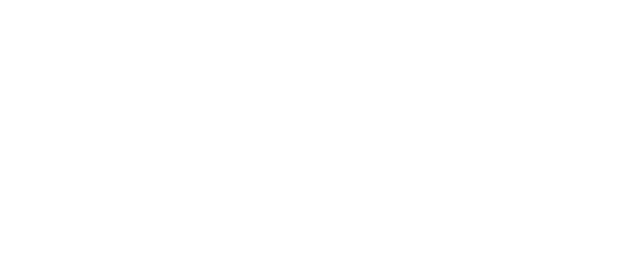
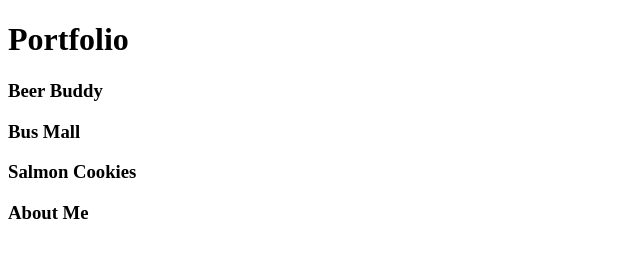
Before and after one commit to david-nishi/acl-beta-portfolio-proj, a plain HTML site: page index.html in a window 1280 px wide. Shown: the whole page, without its empty margins (0-640 px from the left). Drawn offline with nearby package versions, Linux system fonts and the light colour scheme.

Commit message:
modified Project constructor; created new .js file for raw project data; created Handlebars.js framework

```diff
--- a/index.html
+++ b/index.html
@@ -5,14 +5,22 @@
          <meta name='viewport' content='width=device-width, initial-scale=1'/>
         <link href='normalize.css' type='style/css' rel='stylesheet'/>
         <link href='base.css' type='text/css' rel='stylesheet' />
+        <script id='projectTemplate' type='text/x-handlebars-template'>
+            <div id='{{name}}'>
+                <h3>{{name}}</h3>
+            </div>
+        </script>
     </head>
     <body>
         <header>
-
+            <h1>Portfolio</h1>
         </header>
         <main>
 
         </main>
     </body>
+    <script src='https://cdnjs.cloudflare.com/ajax/libs/jquery/3.2.1/jquery.js'></script>
+    <script src='https://cdnjs.cloudflare.com/ajax/libs/handlebars.js/4.0.10/handlebars.js'></script>
+    <script src='projectData.js' type='text/javascript'></script>
     <script src='index.js' type='text/javascript'></script>
 </html>
--- a/index.js
+++ b/index.js
@@ -1,9 +1,24 @@
 'use strict';
 
-function Project(name, dateStart, dateEnd, context, technologies) {
-  this.name = name;      // string
-  this.dateStart = dateStart;     // string 'mm-dd-yyyy'
-  this.dateEnd = dateEnd;
-  this.context = context;     // string
-  this.technologies = technologies;   // array of strings
+var projects = [];
+function Project(rawData) {
+  this.name = rawData.name;      // string
+  this.dateStart = rawData.dates[0];     // string 'mm-dd-yyyy'
+  this.dateEnd = rawData.dates[1];
+  this.context = rawData.context;     // string
+  this.technologies = rawData.technologies;   // array of strings
+  this.url = rawData.url;
+  this.image = rawData.image;
+
+  this.toHTML();
+  projects.push(this);
 }
+
+Project.prototype.toHTML = function() {
+  var template = $('#projectTemplate').html();
+  var templateFiller = Handlebars.compile(template);
+  $('main').append(templateFiller(this));
+}
+
+
+rawProjectData.forEach((projectData) => new Project(projectData));
--- /dev/null
+++ b/projectData.js
@@ -0,0 +1,34 @@
+var rawProjectData = [
+  {
+    name: 'Beer Buddy',
+    dates: ['8-19-2017', '8-25-2017'],
+    context: '',
+    technologies: '',
+    url: '',
+    image: ''
+  },
+  {
+    name: 'Bus Mall',
+    dates: ['8-14-2017', '8-18-2017'],
+    context: '',
+    technologies: '',
+    url: '',
+    image: ''
+  },
+  {
+    name: 'Salmon Cookies',
+    dates: ['8-7-2017', '8-11-2017'],
+    context: '',
+    technologies: '',
+    url: '',
+    image: ''
+  },
+  {
+    name: 'About Me',
+    dates: ['7-31-2017', '8-6-2017'],
+    context: '',
+    technologies: '',
+    url: '',
+    image: ''
+  },
+];
```
